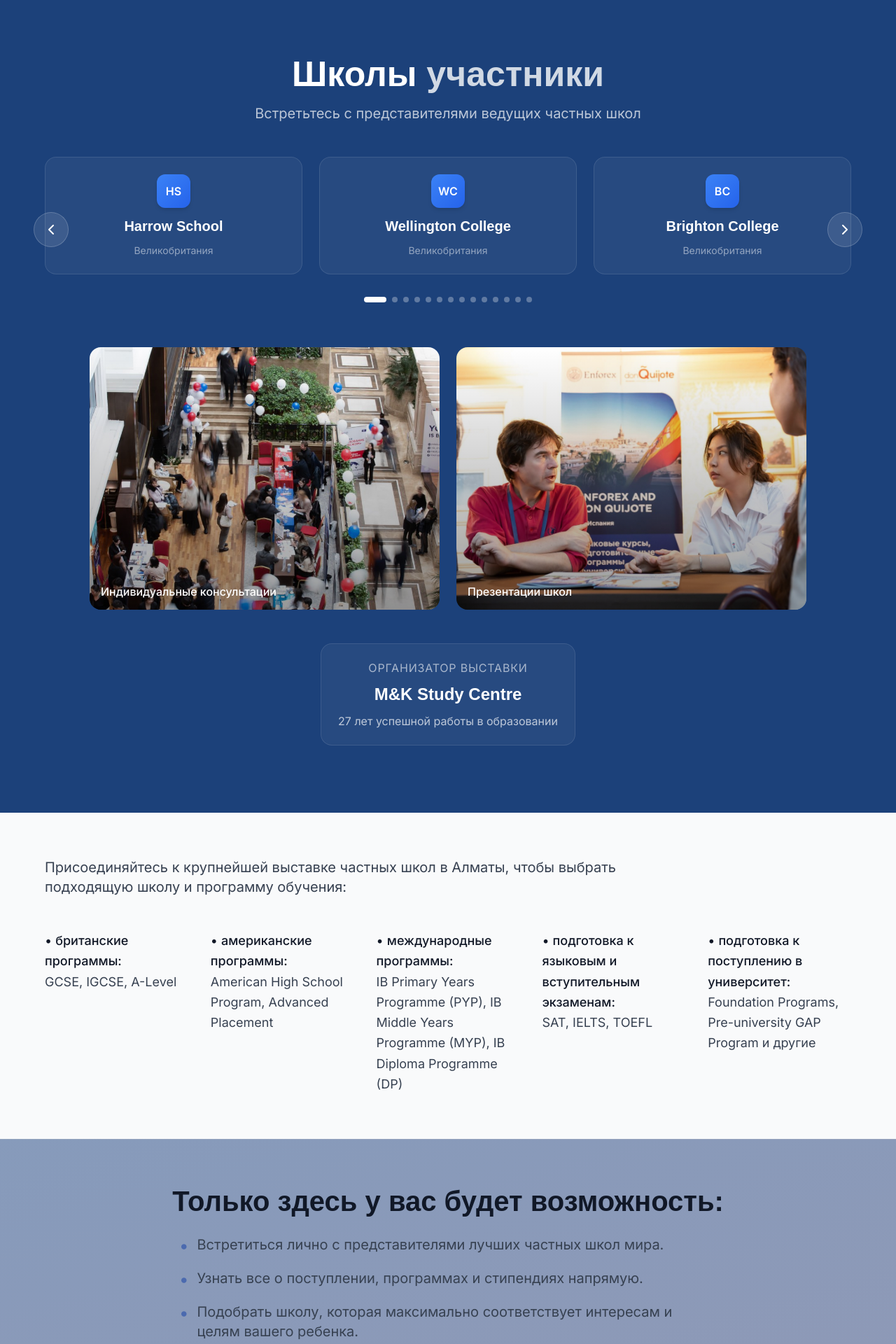
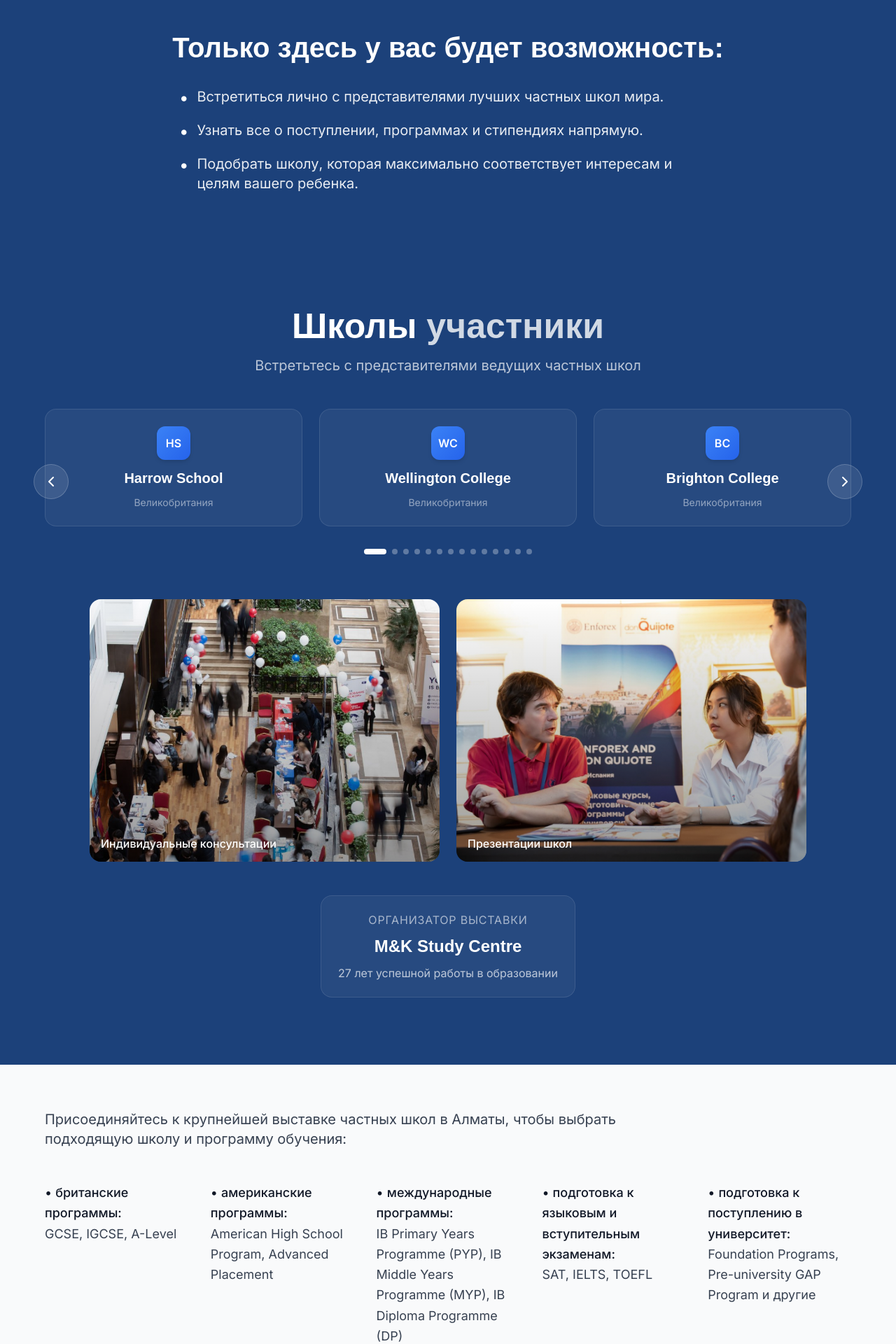
Before and after one commit to yerlannof/mksexpo, a Next.js app: page / in a window 1280 px wide. Shown: the part 820-2740 px from the top of the page at 70% size. Built offline with nearby package versions, Linux system fonts and the light colour scheme.

Commit message:
Move opportunities section after Hero, remove separate background

```diff
--- a/components/HomePageWrapper.tsx
+++ b/components/HomePageWrapper.tsx
@@ -10,6 +10,10 @@
 // Dynamically import sections with loading states
 const HeroNew = dynamic(() => import('@/components/sections/HeroNew'), {
   loading: () => <HeroSkeleton />,
+});
+
+const Opportunities = dynamic(() => import('@/components/sections/Opportunities'), {
+  loading: () => <SectionSkeleton variant="content" />,
 });
 
 const Timeline = dynamic(() => import('@/components/sections/Timeline'), {
@@ -49,6 +53,7 @@
   const [isMobile, setIsMobile] = useState(false);
   const [sections, setSections] = useState<SectionState[]>([
     { id: 'hero', isLoaded: false, isVisible: true, component: HeroNew, skeleton: <HeroSkeleton /> },
+    { id: 'opportunities', isLoaded: false, isVisible: false, component: Opportunities, skeleton: <SectionSkeleton variant="content" /> },
     { id: 'participants', isLoaded: false, isVisible: false, component: Participants, skeleton: <SectionSkeleton variant="cards" cardCount={6} /> },
     { id: 'programs', isLoaded: false, isVisible: false, component: Programs, skeleton: <SectionSkeleton variant="cards" cardCount={5} /> },
     { id: 'steps', isLoaded: false, isVisible: false, component: Steps, skeleton: <SectionSkeleton variant="cards" cardCount={6} /> },
--- /dev/null
+++ b/components/sections/Opportunities.tsx
@@ -0,0 +1,75 @@
+'use client';
+
+import { motion } from 'framer-motion';
+import { useLanguage } from '@/contexts/LanguageContext';
+
+export default function Opportunities() {
+  const { language } = useLanguage();
+
+  return (
+    <section className="py-16">
+      <div className="container">
+        <motion.div
+          initial={{ opacity: 0, y: 20 }}
+          whileInView={{ opacity: 1, y: 0 }}
+          transition={{ duration: 0.6 }}
+          viewport={{ once: true }}
+          className="max-w-4xl mx-auto text-center"
+        >
+          <h3 className="text-2xl md:text-3xl font-semibold text-white mb-8">
+            {language === 'ru'
+              ? 'Только здесь у вас будет возможность:'
+              : 'Only here you will have the opportunity to:'}
+          </h3>
+
+          <div className="space-y-4 text-left max-w-3xl mx-auto">
+            <motion.div
+              initial={{ opacity: 0, x: -20 }}
+              whileInView={{ opacity: 1, x: 0 }}
+              transition={{ duration: 0.5, delay: 0.1 }}
+              viewport={{ once: true }}
+              className="flex items-start gap-3"
+            >
+              <span className="text-white text-xl">•</span>
+              <p className="text-white/90 text-lg">
+                {language === 'ru'
+                  ? 'Встретиться лично с представителями лучших частных школ мира.'
+                  : 'Meet personally with representatives of the best private schools in the world.'}
+              </p>
+            </motion.div>
+
+            <motion.div
+              initial={{ opacity: 0, x: -20 }}
+              whileInView={{ opacity: 1, x: 0 }}
+              transition={{ duration: 0.5, delay: 0.2 }}
+              viewport={{ once: true }}
+              className="flex items-start gap-3"
+            >
+              <span className="text-white text-xl">•</span>
+              <p className="text-white/90 text-lg">
+                {language === 'ru'
+                  ? 'Узнать все о поступлении, программах и стипендиях напрямую.'
+                  : 'Learn everything about admission, programs and scholarships directly.'}
+              </p>
+            </motion.div>
+
+            <motion.div
+              initial={{ opacity: 0, x: -20 }}
+              whileInView={{ opacity: 1, x: 0 }}
+              transition={{ duration: 0.5, delay: 0.3 }}
+              viewport={{ once: true }}
+              className="flex items-start gap-3"
+            >
+              <span className="text-white text-xl">•</span>
+              <p className="text-white/90 text-lg">
+                {language === 'ru'
+                  ? 'Подобрать школу, которая максимально соответствует интересам и целям вашего ребенка.'
+                  : 'Choose a school that best matches your child\'s interests and goals.'}
+              </p>
+            </motion.div>
+          </div>
+        </motion.div>
+      </div>
+    </section>
+  );
+}
--- a/components/sections/Programs.tsx
+++ b/components/sections/Programs.tsx
@@ -54,7 +54,6 @@
   const { language } = useLanguage();
 
   return (
-    <>
     <section className="py-16 bg-gray-50">
       <div className="container">
         <motion.div
@@ -92,72 +91,5 @@
         </motion.div>
       </div>
     </section>
-
-      {/* Opportunities Section */}
-      <section className="py-16 bg-gradient-to-br from-primary-50/50 to-secondary-50/50">
-        <div className="container">
-          <motion.div
-            initial={{ opacity: 0, y: 20 }}
-            whileInView={{ opacity: 1, y: 0 }}
-            transition={{ duration: 0.6 }}
-            viewport={{ once: true }}
-            className="max-w-4xl mx-auto text-center"
-          >
-            <h3 className="text-2xl md:text-3xl font-semibold text-gray-900 mb-6">
-              {language === 'ru'
-                ? 'Только здесь у вас будет возможность:'
-                : 'Only here you will have the opportunity to:'}
-            </h3>
-
-            <div className="space-y-4 text-left max-w-3xl mx-auto">
-              <motion.div
-                initial={{ opacity: 0, x: -20 }}
-                whileInView={{ opacity: 1, x: 0 }}
-                transition={{ duration: 0.5, delay: 0.1 }}
-                viewport={{ once: true }}
-                className="flex items-start gap-3"
-              >
-                <span className="text-primary text-xl">•</span>
-                <p className="text-gray-700 text-lg">
-                  {language === 'ru'
-                    ? 'Встретиться лично с представителями лучших частных школ мира.'
-                    : 'Meet personally with representatives of the best private schools in the world.'}
-                </p>
-              </motion.div>
-
-              <motion.div
-                initial={{ opacity: 0, x: -20 }}
-                whileInView={{ opacity: 1, x: 0 }}
-                transition={{ duration: 0.5, delay: 0.2 }}
-                viewport={{ once: true }}
-                className="flex items-start gap-3"
-              >
-                <span className="text-primary text-xl">•</span>
-                <p className="text-gray-700 text-lg">
-                  {language === 'ru'
-                    ? 'Узнать все о поступлении, программах и стипендиях напрямую.'
-                    : 'Learn everything about admission, programs and scholarships directly.'}
-                </p>
-              </motion.div>
-
-              <motion.div
-                initial={{ opacity: 0, x: -20 }}
-                whileInView={{ opacity: 1, x: 0 }}
-                transition={{ duration: 0.5, delay: 0.3 }}
-                viewport={{ once: true }}
-                className="flex items-start gap-3"
-              >
-                <span className="text-primary text-xl">•</span>
-                <p className="text-gray-700 text-lg">
-                  {language === 'ru'
-                    ? 'Подобрать школу, которая максимально соответствует интересам и целям вашего ребенка.'
-                    : 'Choose a school that best matches your child\'s interests and goals.'}
-                </p>
-              </motion.div>
-            </div>
-          </motion.div>
-        </div>
-      </section>
-    </>
   );
 }
```
Lines whose indentation alone changed are shown as unchanged.
